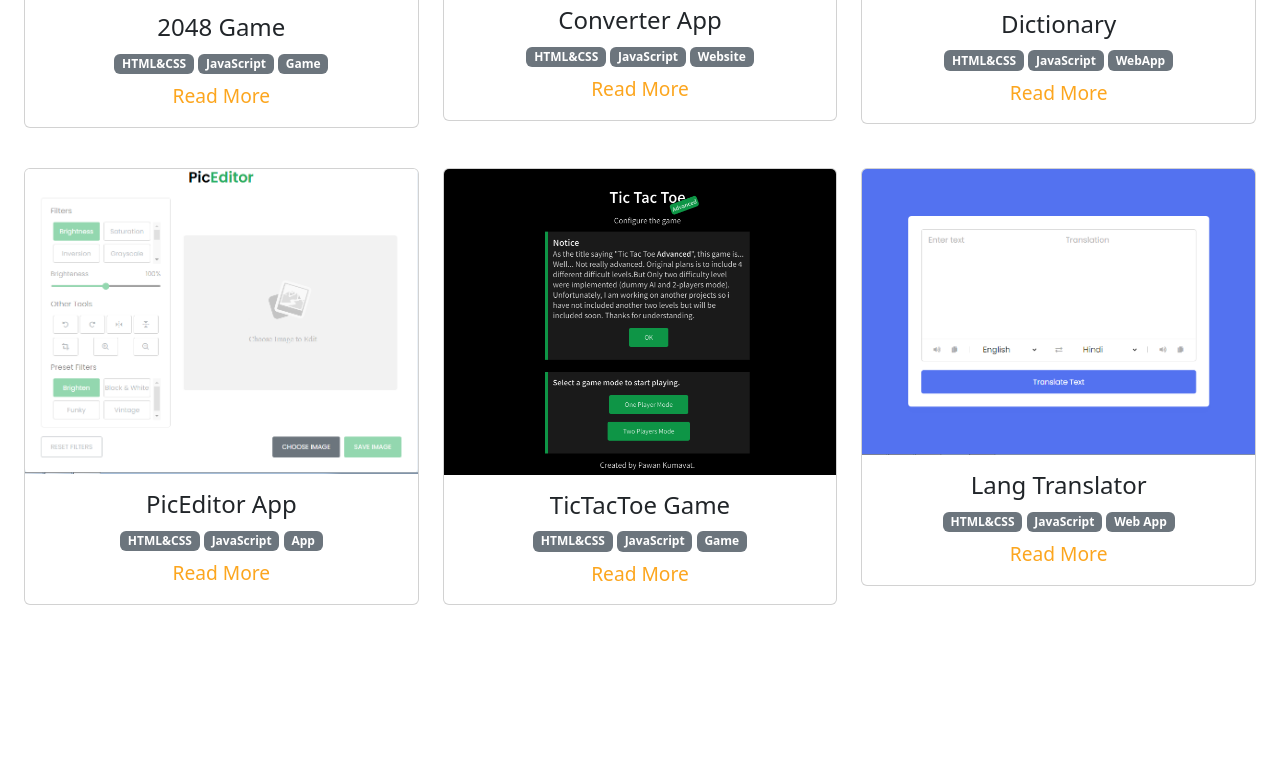
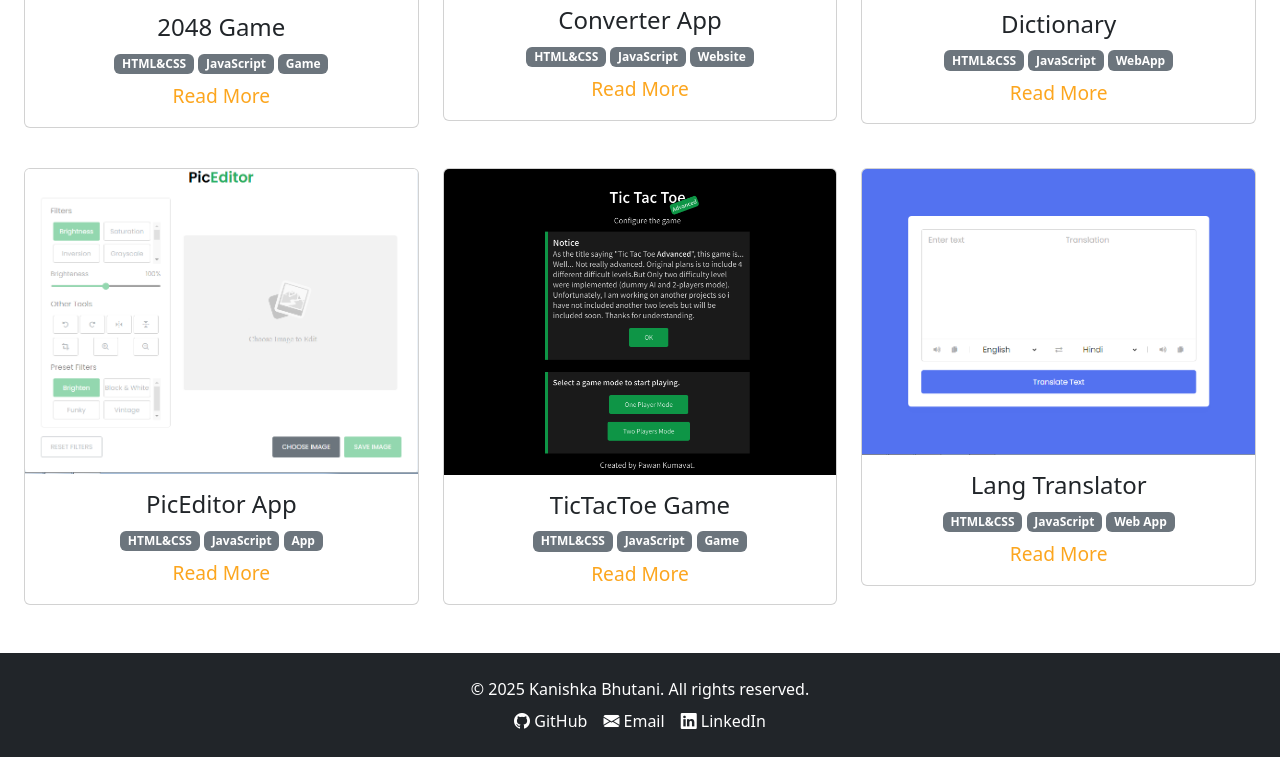
Before and after one commit to Kanishka54/Portfolio-website, a plain HTML site: page index.html in a window 1280 px wide. Shown: the part 2505-3262 px from the top of the page. Before the commit the page ends 3110 px from the top, so only its background shows below. Drawn offline with nearby package versions, Linux system fonts and the light colour scheme.

Commit message:
Update index.html

```diff
--- a/index.html
+++ b/index.html
@@ -337,6 +337,22 @@
     </div>
   </div>
 </section>
+     <footer class="bg-dark text-white text-center py-4 mt-5">
+    <div class="container">
+      <p class="mb-2">&copy; 2025 Kanishka Bhutani. All rights reserved.</p>
+      <div class="d-flex justify-content-center gap-3 flex-wrap">
+        <a href="https://github.com/kanishka54" target="_blank" class="text-white text-decoration-none">
+          <i class="bi bi-github"></i> GitHub
+        </a>
+        <a href="mailto:kanishkabhutani5@gmail.com" class="text-white text-decoration-none">
+          <i class="bi bi-envelope-fill"></i> Email
+        </a>
+        <a href="https://www.linkedin.com/in/kanishka-bhutani-082934204/" target="_blank" class="text-white text-decoration-none">
+          <i class="bi bi-linkedin"></i> LinkedIn
+        </a>
+      </div>
+    </div>
+  </footer>
 
 
     <script src="https://unpkg.com/aos@next/dist/aos.js"></script>
```
